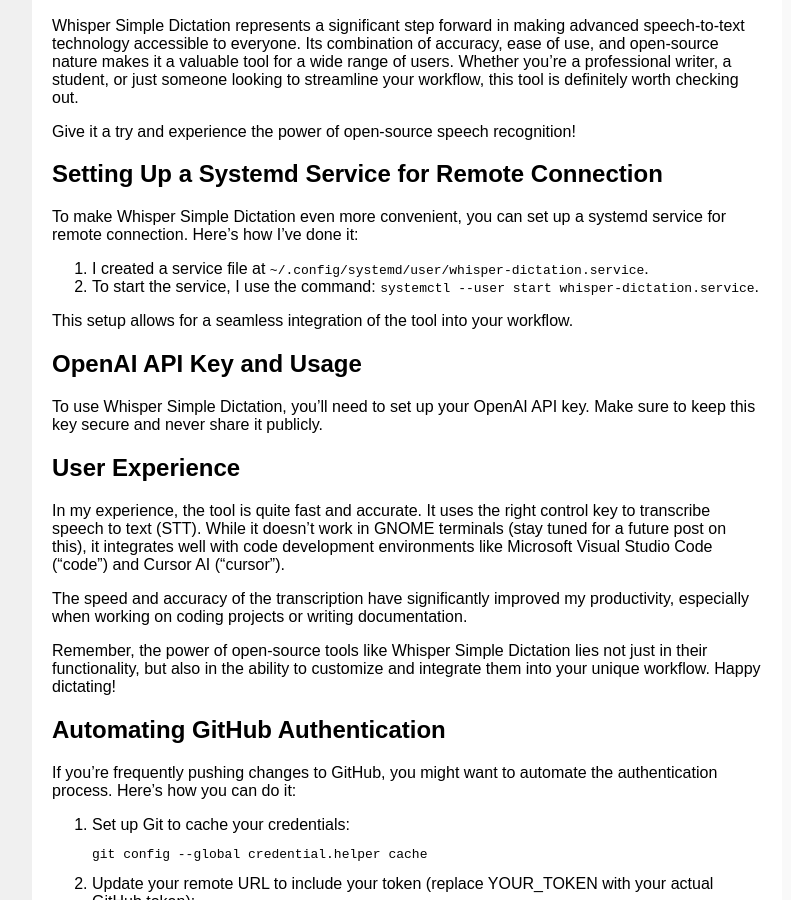
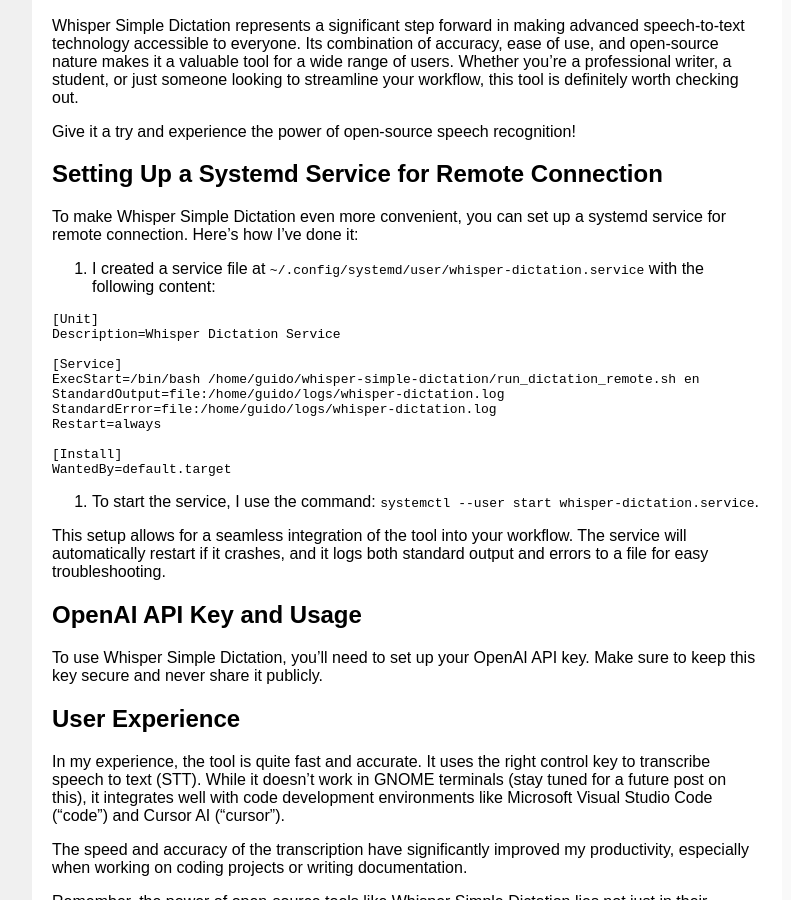
Before and after one commit to guidov/guidov.github.io, a Jekyll site: the page built from _posts/2024-09-16-whisper-simple-dictation-tool.md, in a window 1280 px wide and 900 px high, scrolled down 1122 px. Shown: the whole window, without its empty margins (208-999 px from the left). Built offline with Jekyll 4.4.1, drawn with Linux system fonts in a browser that asks for light colours.

Commit message:
docs: add systemd service file for Whisper Dictation

````diff
--- a/_posts/2024-09-16-whisper-simple-dictation-tool.md
+++ b/_posts/2024-09-16-whisper-simple-dictation-tool.md
@@ -49,10 +49,25 @@ Give it a try and experience the power of open-source speech recognition!
 
 To make Whisper Simple Dictation even more convenient, you can set up a systemd service for remote connection. Here's how I've done it:
 
-1. I created a service file at `~/.config/systemd/user/whisper-dictation.service`.
+1. I created a service file at `~/.config/systemd/user/whisper-dictation.service` with the following content:
+
+```
+[Unit]
+Description=Whisper Dictation Service
+
+[Service]
+ExecStart=/bin/bash /home/guido/whisper-simple-dictation/run_dictation_remote.sh en
+StandardOutput=file:/home/guido/logs/whisper-dictation.log
+StandardError=file:/home/guido/logs/whisper-dictation.log
+Restart=always
+
+[Install]
+WantedBy=default.target
+```
+
 2. To start the service, I use the command: `systemctl --user start whisper-dictation.service`.
 
-This setup allows for a seamless integration of the tool into your workflow.
+This setup allows for a seamless integration of the tool into your workflow. The service will automatically restart if it crashes, and it logs both standard output and errors to a file for easy troubleshooting.
 
 ## OpenAI API Key and Usage
 
````
